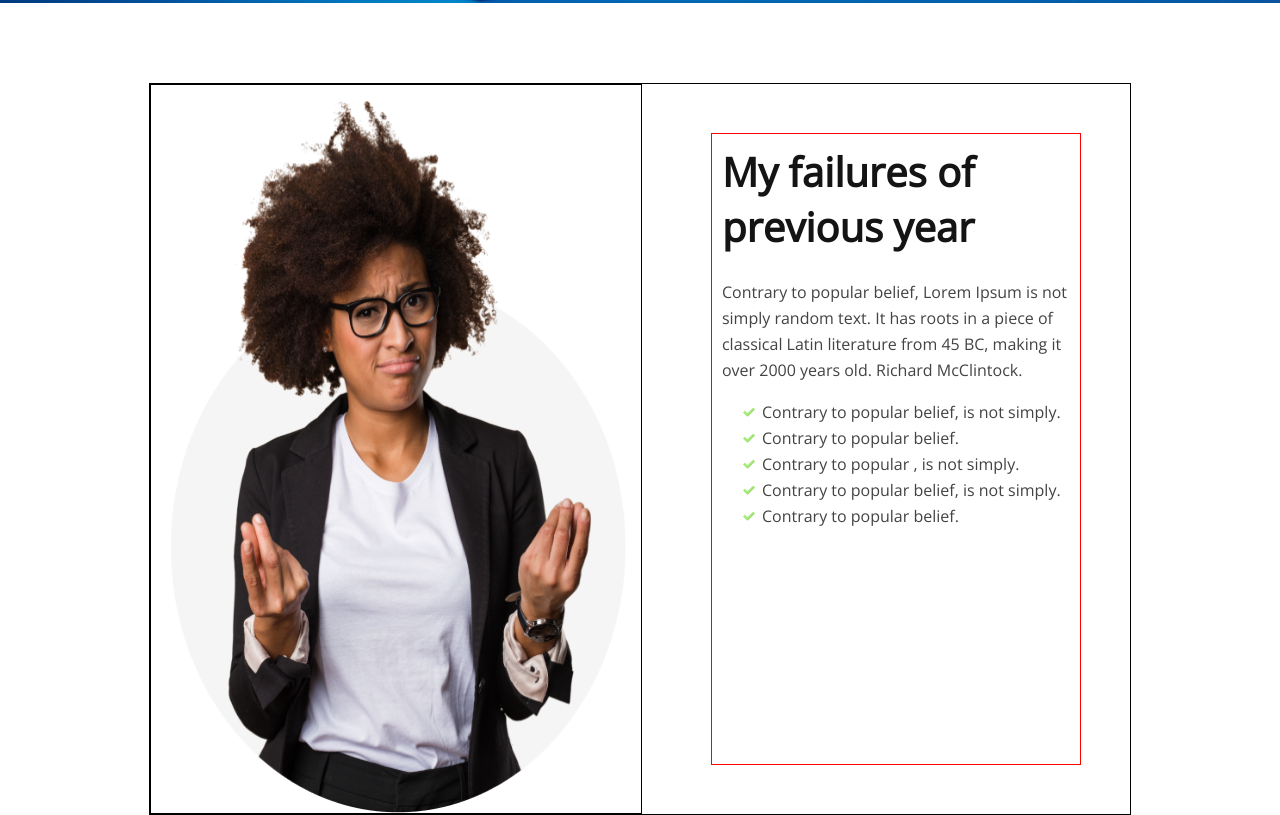
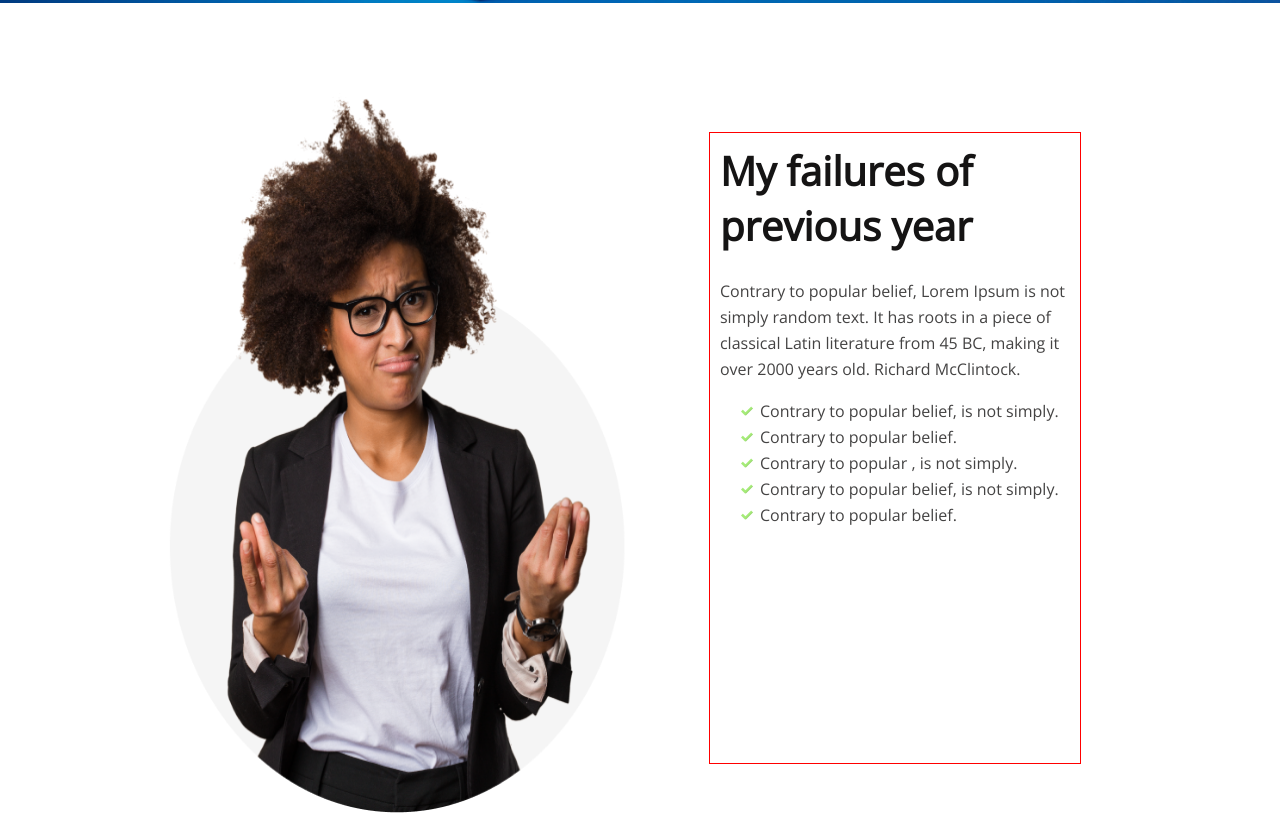
Before and after one commit to NusratParvin/new-year, a plain HTML site: page index.html in a window 1280 px wide. Shown: the part 707-1522 px from the top of the page. Drawn offline with nearby package versions, Linux system fonts and the light colour scheme.

Commit message:
commit done version final

```diff
--- a/index.html
+++ b/index.html
@@ -14,7 +14,7 @@
     <header class="header">
         <!--------header banner-------->
         <div class="banner">
-            <h3 class="banner-title">ll Thinks Are Possible If You believe</h3>
+            <h3 class="banner-title">All Thinks Are Possible If You believe</h3>
             <p class="banner-desc">There are many variations of passages of Lorem Ipsum available, but the majority have suffered alteration in some form, by injected humour, or randomised word</p>
             <button class="btn-primary">Contact Us</button>
         </div>
--- a/style/style.css
+++ b/style/style.css
@@ -48,6 +48,7 @@ header{
 }
 
 /***********Header styling***********/
+
 main{
     width: 85%;
     margin: 0 auto;
@@ -55,7 +56,7 @@ main{
 
 /***********About me styling***********/
 
-.about-me{ border:1px solid black;
+.about-me{
     margin: 0 auto;
     width:90%;
     height: 730px;
@@ -65,8 +66,9 @@ main{
     gap: 20px;
 
 }
+
 .about-me img{
-    width: 50%;border:1px solid black;
+    width: 50%;
 }
 
 .my-words{ border:1px solid red;
```
